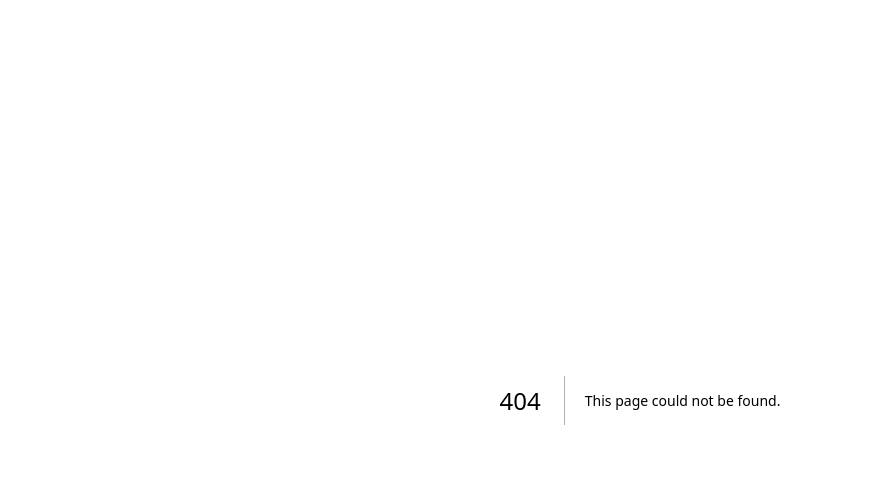
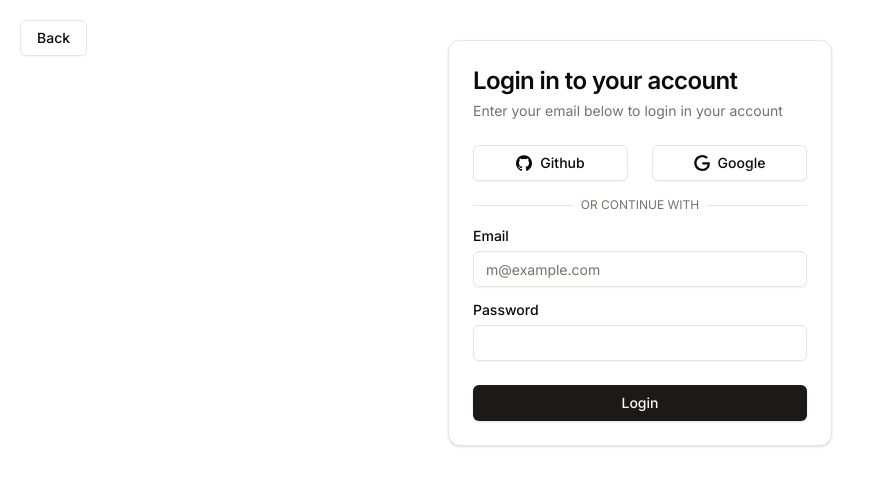
Before and after one commit to tymnec/infinite-blogs, a Next.js app: page /login in a window 1280 px wide. Before the commit this address had no page. Shown: the top 486 px of the page, without its empty margins (0-875 px from the left). Built offline with nearby package versions, Linux system fonts and the light colour scheme.

Commit message:
login added

```diff
--- /dev/null
+++ b/src/app/login/page.tsx
@@ -0,0 +1,12 @@
+import { LoginInAccount } from "@/components/login";
+import React from "react";
+
+function Login() {
+  return (
+    <div className="w-96 mx-auto mt-10">
+      <LoginInAccount />
+    </div>
+  );
+}
+
+export default Login;
--- /dev/null
+++ b/src/components/login.tsx
@@ -0,0 +1,219 @@
+"use client";
+
+import { Icons } from "./icons";
+import { Button } from "./ui/button";
+import {
+  Card,
+  CardContent,
+  CardDescription,
+  CardFooter,
+  CardHeader,
+  CardTitle,
+} from "./ui/card";
+import { Input } from "./ui/input";
+import { Label } from "./ui/label";
+
+// Use State
+import { useState } from "react";
+import { auth } from "@/app/firebase";
+import { GithubAuthProvider, signInWithEmailAndPassword } from "firebase/auth";
+
+// Importing an alert
+import { Alert, AlertDescription, AlertTitle } from "./ui/alert";
+import { GoogleAuthProvider } from "firebase/auth";
+import { signInWithRedirect } from "firebase/auth";
+import Link from "next/link";
+
+export function LoginInAccount() {
+  const [email, setEmail] = useState("");
+  const [password, setPassword] = useState("");
+
+  const [showAlert, setShowAlert] = useState(false);
+  const [variant, setVariant] = useState<AlertVariant>("default");
+  const [details, setDetails] = useState<AlertDetails>({
+    title: "",
+    description: "",
+  });
+
+  //   Alert variant type
+  type AlertVariant = "default" | "destructive" | null | undefined;
+  //  Alert details type
+  type AlertDetails = {
+    title: string;
+    description: string;
+  };
+
+  const googleProvider = new GoogleAuthProvider();
+  const githubProvider = new GithubAuthProvider();
+
+  const handleGithubSignIn = async (e: any) => {
+    e.preventDefault();
+
+    try {
+      await signInWithRedirect(auth, githubProvider).then(() => {
+        setShowAlert(true);
+        setVariant("default");
+        setTimeout(() => {
+          setShowAlert(false);
+        }, 3000);
+      });
+    } catch (error) {
+      if (error instanceof Error) {
+        setVariant("destructive");
+        setShowAlert(true);
+        setTimeout(() => {
+          setShowAlert(false);
+        }, 3000);
+      }
+    }
+  };
+
+  const handleGoogleSignIn = async (e: any) => {
+    e.preventDefault();
+
+    try {
+      await signInWithRedirect(auth, googleProvider).then(() => {
+        setShowAlert(true);
+        setVariant("default");
+        setTimeout(() => {
+          setShowAlert(false);
+        }, 3000);
+      });
+    } catch (error) {
+      if (error instanceof Error) {
+        setVariant("destructive");
+        setShowAlert(true);
+        setTimeout(() => {
+          setShowAlert(false);
+        }, 3000);
+      }
+    }
+  };
+
+  const handleLoginAccount = async () => {
+    try {
+      await signInWithEmailAndPassword(auth, email, password).then(() => {
+        setShowAlert(true);
+        setVariant("default");
+        setTimeout(() => {
+          setShowAlert(false);
+        }, 3000);
+
+        // Set Details
+        setDetails({
+          title: "Success!",
+          description: "Logged In Successfully",
+        });
+
+        console.log(auth.currentUser);
+      });
+    } catch (error) {
+      if (error instanceof Error) {
+        setVariant("destructive");
+        setShowAlert(true);
+        setTimeout(() => {
+          setShowAlert(false);
+        }, 3000);
+
+        // Set Details
+        setDetails({
+          title: "Error!",
+          description: error.message,
+        });
+      }
+    }
+  };
+
+  //   Alert box:
+  const AlertMessage = ({
+    variant,
+    details,
+  }: {
+    variant: AlertVariant;
+    details: AlertDetails;
+  }) => {
+    return (
+      <>
+        <Alert variant={variant}>
+          <AlertTitle>{details.title}</AlertTitle>
+          <AlertDescription>{details.description}</AlertDescription>
+        </Alert>
+      </>
+    );
+  };
+
+  return (
+    <>
+      {/* Back Button */}
+      <div className="fixed top-5 left-5">
+        <Link href={"/"}>
+          <Button variant="outline" className="mb-4">
+            Back
+          </Button>{" "}
+        </Link>
+      </div>
+
+      {/* Main Card */}
+      <Card>
+        <CardHeader className="space-y-1">
+          <CardTitle className="text-2xl">Login in to your account</CardTitle>
+          <CardDescription>
+            Enter your email below to login in your account
+          </CardDescription>
+        </CardHeader>
+        <CardContent className="grid gap-4">
+          <div className="grid grid-cols-2 gap-6">
+            <Button variant="outline" onClick={handleGithubSignIn}>
+              <Icons.gitHub className="mr-2 h-4 w-4" />
+              Github
+            </Button>
+            <Button variant="outline" onClick={handleGoogleSignIn}>
+              <Icons.google className="mr-2 h-4 w-4" />
+              Google
+            </Button>
+          </div>
+          <div className="relative">
+            <div className="absolute inset-0 flex items-center">
+              <span className="w-full border-t" />
+            </div>
+            <div className="relative flex justify-center text-xs uppercase">
+              <span className="bg-background px-2 text-muted-foreground">
+                Or continue with
+              </span>
+            </div>
+          </div>
+          <div className="grid gap-2">
+            <Label htmlFor="email">Email</Label>
+            <Input
+              id="email"
+              type="email"
+              placeholder="m@example.com"
+              value={email}
+              onChange={(e) => setEmail(e.target.value)}
+            />
+          </div>
+          <div className="grid gap-2">
+            <Label htmlFor="password">Password</Label>
+            <Input
+              id="password"
+              type="password"
+              value={password}
+              onChange={(e) => setPassword(e.target.value)}
+            />
+          </div>
+        </CardContent>
+        <CardFooter>
+          <Button className="w-full" onClick={handleLoginAccount}>
+            Login
+          </Button>
+        </CardFooter>
+      </Card>
+
+      {
+        <div className="fixed top-5 right-5">
+          {showAlert && <AlertMessage variant={variant} details={details} />}
+        </div>
+      }
+    </>
+  );
+}
--- a/src/components/navigation-bar.tsx
+++ b/src/components/navigation-bar.tsx
@@ -1,3 +1,5 @@
+"use client";
+
 import React from "react";
 import { Button } from "./ui/button";
 import { Input } from "./ui/input";
@@ -13,6 +15,7 @@ import {
 import Image from "next/image";
 import logo from "/public/infinite-blogs-logos/infinite-blogs.jpeg";
 import Link from "next/link";
+import { auth } from "@/app/firebase";
 
 // Structure of Navigation bar
 // Navigation:
@@ -22,7 +25,7 @@ import Link from "next/link";
 // About Us
 // Contact
 
-function NavigationBar() {
+const NavigationBar = () => {
   return (
     <div className="flex w-full p-3">
       {/* Logo */}
@@ -61,17 +64,35 @@ function NavigationBar() {
         </DropdownMenu>
       </div>
 
-      <div className="w-96 flex justify-end gap-8">
+      <div className="w-max flex justify-end gap-8">
         {/* Search Bar */}
-        <Input placeholder="Search..." type="text" />
-        {/* Profile Settings */}
-        <Avatar>
-          <AvatarImage src="https://github.com/shadcn.png" alt="@shadcn" />
-          <AvatarFallback>CN</AvatarFallback>
-        </Avatar>
+        <Input placeholder="Search..." type="text" className="w-60" />
+
+        {auth.currentUser ? (
+          <Avatar onClick={() => auth.signOut()} className="cursor-pointer">
+            <AvatarImage
+              src={
+                auth.currentUser.photoURL
+                  ? auth.currentUser.photoURL
+                  : "https://github.com/shadcn.png"
+              }
+              alt="@shadcn"
+            />
+            <AvatarFallback>CN</AvatarFallback>
+          </Avatar>
+        ) : (
+          <div className="flex gap-3">
+            <Link href={"/register"}>
+              <Button>Create Account</Button>
+            </Link>
+            <Link href={"/login"}>
+              <Button>Login</Button>
+            </Link>
+          </div>
+        )}
       </div>
     </div>
   );
-}
+};
 
 export default NavigationBar;
```
